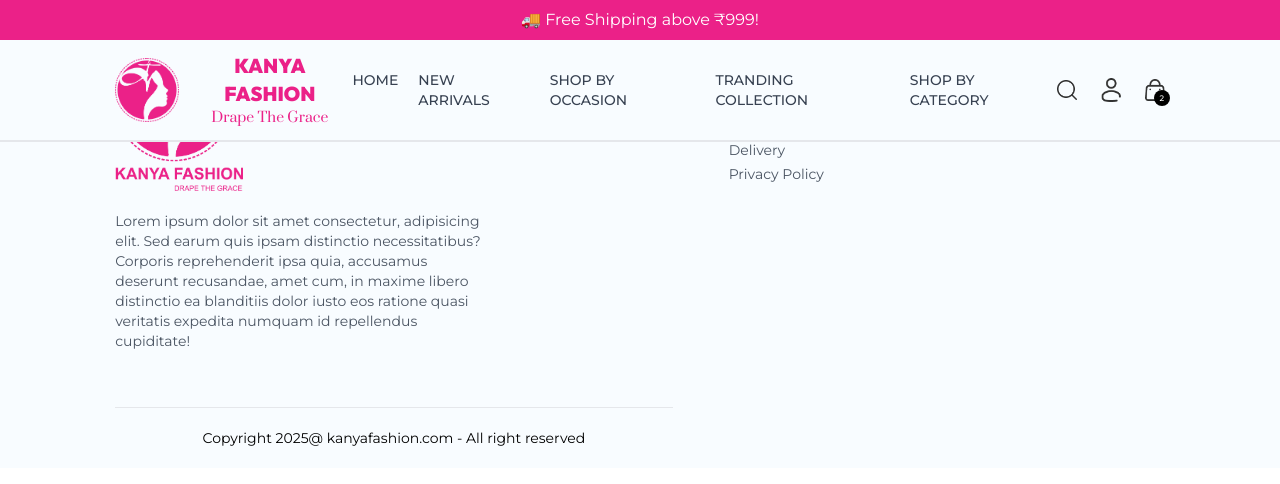
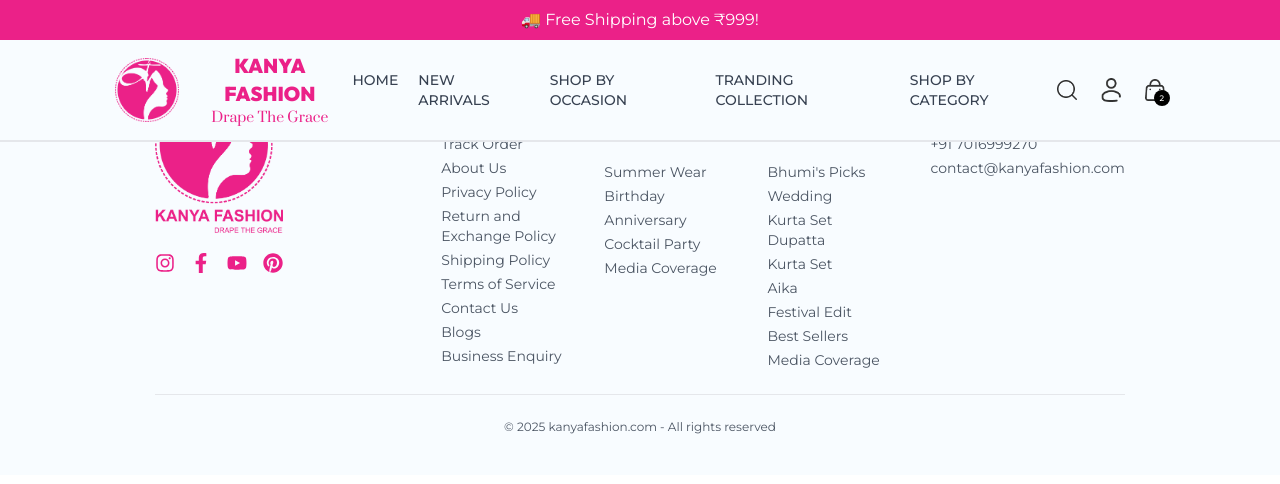
Before and after one commit to samarth56/kanya-fashion, a React (Vite) app in the folder Frontend/: page /Orders in a window 1280 px wide. Shown: the top 484 px of the page. Built offline with nearby package versions, Linux system fonts and the light colour scheme.

Commit message:
footer updated

```diff
--- a/Frontend/package.json
+++ b/Frontend/package.json
@@ -12,6 +12,7 @@
   "dependencies": {
     "react": "^19.0.0",
     "react-dom": "^19.0.0",
+    "react-icons": "^5.5.0",
     "react-router-dom": "^7.5.3",
     "react-toastify": "^11.0.5",
     "swiper": "^11.2.6"
--- a/Frontend/src/component/Footer.jsx
+++ b/Frontend/src/component/Footer.jsx
@@ -1,38 +1,82 @@
-import React from 'react'
-import {assets} from  '../assets/assets'
+import React from 'react';
+import { assets } from '../assets/assets';
+import { FaInstagram, FaFacebookF, FaYoutube, FaPinterest } from 'react-icons/fa';
 
 const Footer = () => {
   return (
-    <div className='flex flex-col sm:grid grid-cols-[3fr_1fr_1fr] gap-14  mt-5 text-sm'>
+    <div className="border-t-2  mt-5 px-4 sm:px-10 py-10 text-sm text-gray-600">
+      <div className="flex flex-col sm:grid grid-cols-[2fr_1fr_1fr_1fr_1fr] gap-10">
+
+        {/* Logo & Socials */}
         <div>
-            <img src={assets.logo2} className='mb-5 w-32' alt="" />
-            <p className='w-full md:w-2/3 text-gray-600'>Lorem ipsum dolor sit amet consectetur, adipisicing elit. Sed earum quis ipsam distinctio necessitatibus? Corporis reprehenderit ipsa quia, accusamus deserunt recusandae, amet cum, in maxime libero distinctio ea blanditiis dolor iusto eos ratione quasi veritatis expedita numquam id repellendus cupiditate!</p>
+          <img src={assets.logo2} className="mb-5 lg:w-32 w-20" alt="Kanya Fashion Logo" />
+          <div className="flex gap-4">
+            <a href="https://www.instagram.com/kanyafashion03?igsh=MWs2eHVwNTBwMWRuOQ=="><FaInstagram className="text-[#EB2188] text-xl hover:scale-110 transition" /></a>
+            <a href="#"><FaFacebookF className="text-[#EB2188] text-xl hover:scale-110 transition" /></a>
+            <a href="#"><FaYoutube className="text-[#EB2188] text-xl hover:scale-110 transition" /></a>
+            <a href="#"><FaPinterest className="text-[#EB2188] text-xl hover:scale-110 transition" /></a>
+          </div>
         </div>
 
+        {/* Support */}
         <div>
-            <p className='text-xl font-medium mb-5 text-[#EB2188]'>COMPANY</p>
-            <ul className='flex flex-col gap-1 text-gray-600'>
-                <li>Home</li>
-                <li>About Us</li>
-                <li>Delivery</li>
-                <li>Privacy Policy</li>
-            </ul>
+          <p className="lg:text-lg text-base font-medium mb-5 text-[#EB2188]">SUPPORT</p>
+          <ul className="flex flex-col gap-1">
+            <li>Track Order</li>
+            <li>About Us</li>
+            <li>Privacy Policy</li>
+            <li>Return and Exchange Policy</li>
+            <li>Shipping Policy</li>
+            <li>Terms of Service</li>
+            <li>Contact Us</li>
+            <li>Blogs</li>
+            <li>Business Enquiry</li>
+          </ul>
         </div>
 
+        {/* Shop By Occasion */}
         <div>
-            <p className='text-xl font-medium mb-5 text-[#EB2188]'>GET IN TOUCH</p>
-            <ul className='flex flex-col gap-1 text-gray-600'>
-                <li>+91 7016999270</li>
-                <li>contact@kanyafashion.com</li>
-            </ul>
+          <p className="lg:text-lg text-base font-medium mb-5 text-[#EB2188]">SHOP BY OCCASION</p>
+          <ul className="flex flex-col gap-1">
+            <li>Summer Wear</li>
+            <li>Birthday</li>
+            <li>Anniversary</li>
+            <li>Cocktail Party</li>
+            <li>Media Coverage</li>
+          </ul>
         </div>
 
+        {/* Top Categories */}
         <div>
-            <hr />
-            <p className='py-5 text-sm text-center '>Copyright 2025@ kanyafashion.com - All right reserved</p>
+          <p className="lg:text-lg text-base font-medium mb-5 text-[#EB2188]">TOP CATEGORIES</p>
+          <ul className="flex flex-col gap-1">
+            <li>Bhumi's Picks</li>
+            <li>Wedding</li>
+            <li>Kurta Set Dupatta</li>
+            <li>Kurta Set</li>
+            <li>Aika</li>
+            <li>Festival Edit</li>
+            <li>Best Sellers</li>
+            <li>Media Coverage</li>
+          </ul>
         </div>
+
+        {/* Get in Touch */}
+        <div>
+          <p className="lg:text-lg text-base font-medium mb-5 text-[#EB2188]">GET IN TOUCH</p>
+          <ul className="flex flex-col gap-1">
+            <li>+91 7016999270</li>
+            <li>contact@kanyafashion.com</li>
+          </ul>
+        </div>
+      </div>
+
+      <hr className="my-6" />
+      <p className="text-center text-xs">
+        © 2025 kanyafashion.com - All rights reserved
+      </p>
     </div>
-  )
-}
+  );
+};
 
-export default Footer
+export default Footer;
```
Also changed, not shown: 1 other file (tests, documents, lock files or other folders).
